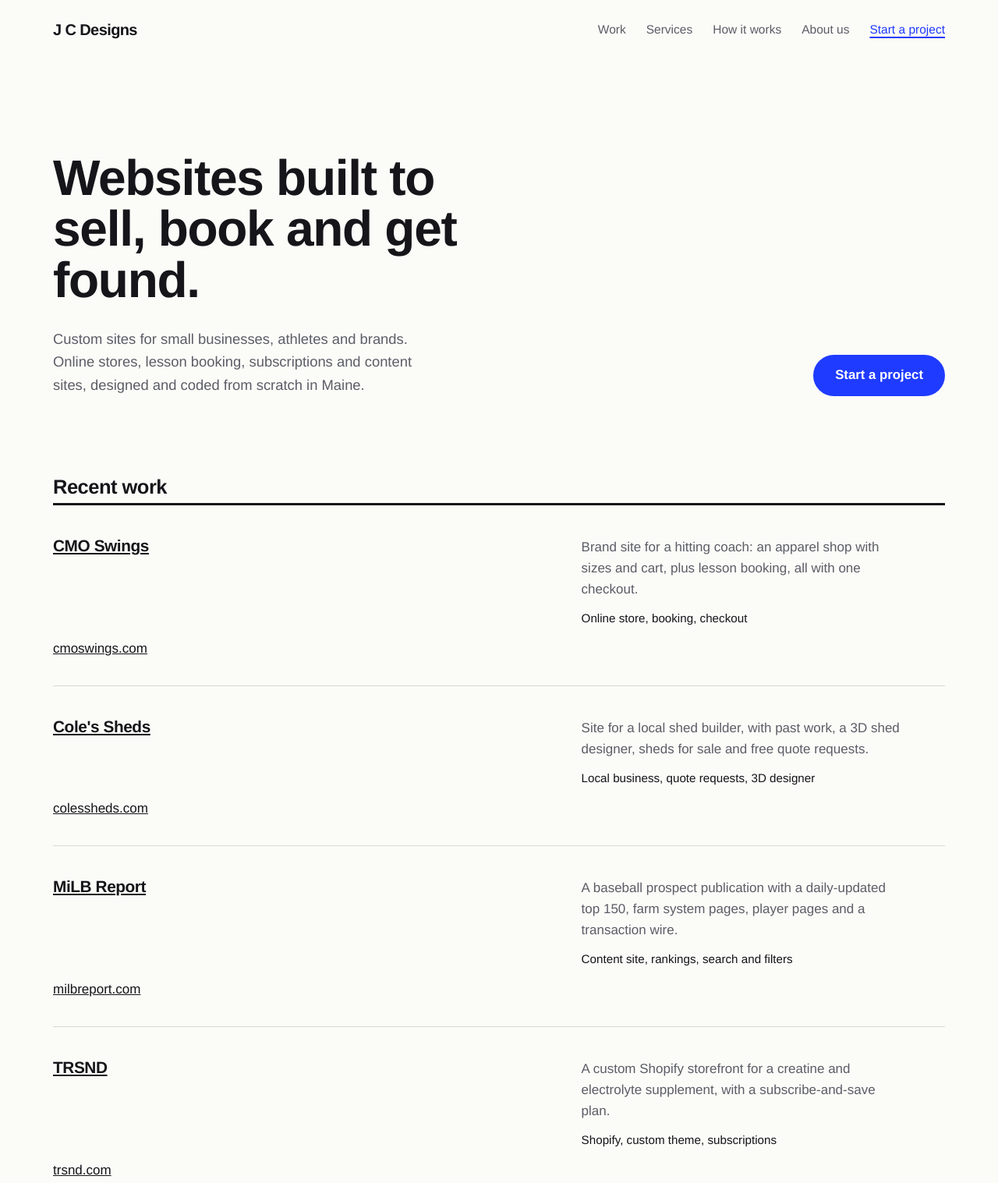
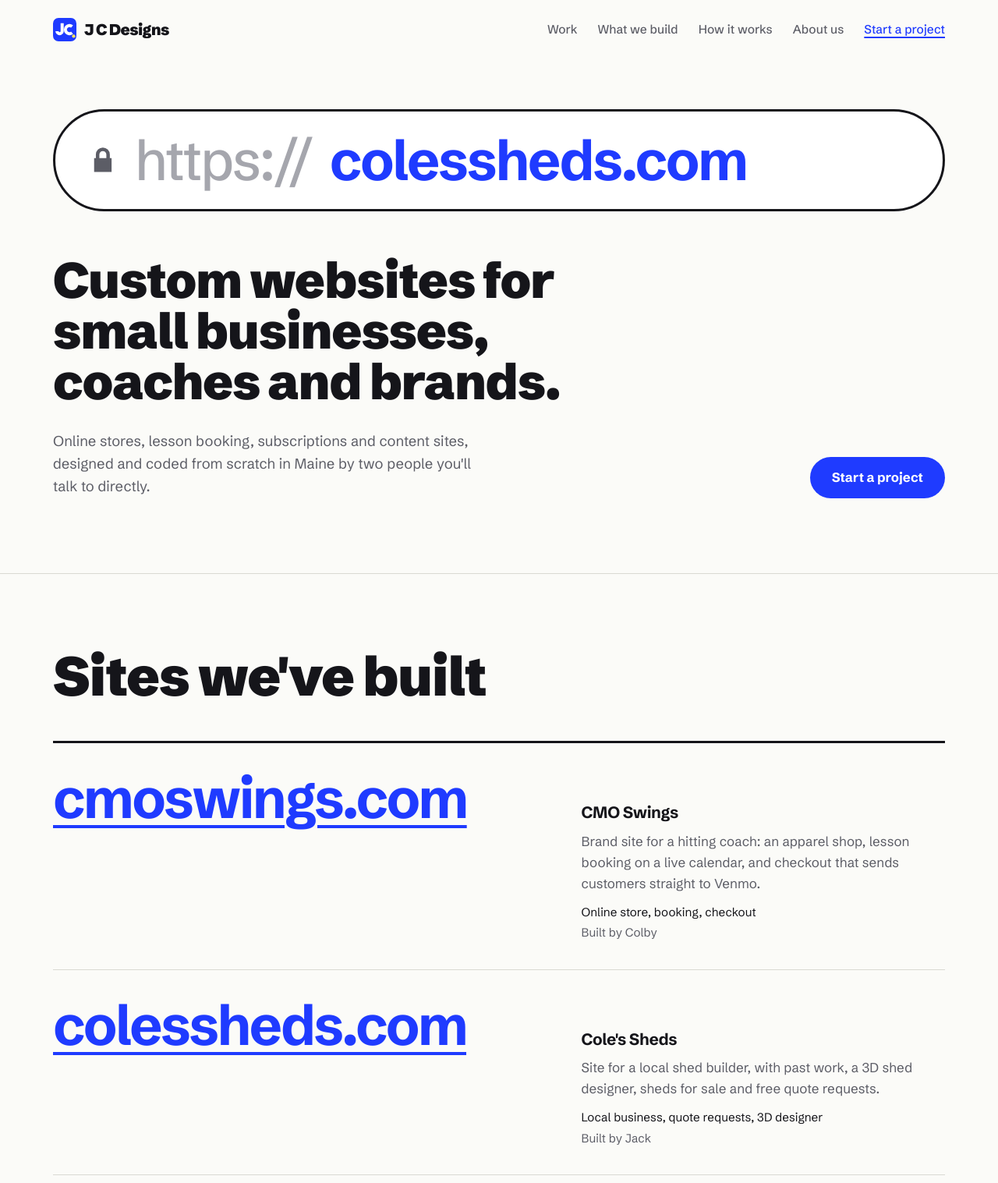
Before and after one commit to ctmcards1-art/jcdzn, a plain HTML site: page index.html in a window 1280 px wide. Shown: the top 1517 px of the page at 78% size. Drawn offline with Linux system fonts and the light colour scheme.

Commit message:
Redesign: address-bar hero, domains as the portfolio

```diff
--- a/index.html
+++ b/index.html
@@ -3,11 +3,11 @@
 <head>
 <meta charset="utf-8">
 <meta name="viewport" content="width=device-width, initial-scale=1">
-<title>J C Designs | Custom websites for small businesses and brands</title>
-<meta name="description" content="Custom websites built from scratch for small businesses, athletes and brands. Online stores, booking, subscriptions and content sites. Based in Maine.">
+<title>J C Designs | Custom websites for small businesses, coaches and brands</title>
+<meta name="description" content="Custom websites built from scratch for small businesses, coaches and brands. Online stores, booking, subscriptions and content sites. Based in Maine.">
 <link rel="preconnect" href="https://fonts.googleapis.com">
 <link rel="preconnect" href="https://fonts.gstatic.com" crossorigin>
-<link href="https://fonts.googleapis.com/css2?family=Bricolage+Grotesque:opsz,wght@12..96,400;12..96,600;12..96,800&family=Instrument+Sans:wght@400;500;600&display=swap" rel="stylesheet">
+<link href="https://fonts.googleapis.com/css2?family=Schibsted+Grotesk:wght@400;500;700;900&display=swap" rel="stylesheet">
 <link rel="icon" href="favicon.svg" type="image/svg+xml">
 <link rel="apple-touch-icon" href="apple-touch-icon.png">
 <link rel="stylesheet" href="styles.css">
@@ -16,10 +16,10 @@
 
 <header class="site">
   <div class="wrap">
-    <a class="logo" href="#top">J C Designs<span aria-hidden="true"></span></a>
+    <a class="logo" href="#top"><img src="favicon.svg" alt="">J C Designs</a>
     <nav class="links" aria-label="Main">
       <a href="#work">Work</a>
-      <a href="#services">Services</a>
+      <a href="#services">What we build</a>
       <a href="#process">How it works</a>
       <a href="about.html">About us</a>
       <a class="nav-cta" href="#contact">Start a project</a>
@@ -29,50 +29,59 @@
 
 <main id="top">
   <div class="hero wrap">
-    <h1>Websites built to sell, book and get found.</h1>
+    <div class="bar" aria-hidden="true">
+      <svg viewBox="0 0 16 16" fill="currentColor"><path d="M4 7V5a4 4 0 1 1 8 0v2h1v8H3V7h1Zm2 0h4V5a2 2 0 1 0-4 0v2Z"/></svg>
+      <span class="scheme">https://</span><a id="addr" href="https://cmoswings.com" tabindex="-1">cmoswings.com</a><span class="caret"></span>
+    </div>
+    <h1>Custom websites for small businesses, coaches and brands.</h1>
     <div class="hero-row">
-      <p>Custom sites for small businesses, athletes and brands. Online stores, lesson booking, subscriptions and content sites, designed and coded from scratch in Maine.</p>
-      <a class="btn signal" href="#contact">Start a project</a>
+      <p>Online stores, lesson booking, subscriptions and content sites, designed and coded from scratch in Maine by two people you'll talk to directly.</p>
+      <a class="btn" href="#contact">Start a project</a>
     </div>
   </div>
 
-  <section class="work" id="work" aria-labelledby="work-title">
+  <section class="block" id="work" aria-labelledby="work-title">
     <div class="wrap">
-      <h2 id="work-title">Recent work</h2>
+      <h2 id="work-title">Sites we've built</h2>
       <ul class="projects">
         <li class="project">
-          <h3><a href="https://cmoswings.com" target="_blank" rel="noopener">CMO Swings</a></h3>
+          <a class="domain" href="https://cmoswings.com" target="_blank" rel="noopener">cmoswings.com</a>
           <div>
-            <p>Brand site for a hitting coach: an apparel shop with sizes and cart, plus lesson booking, all with one checkout.</p>
+            <h3>CMO Swings</h3>
+            <p>Brand site for a hitting coach: an apparel shop, lesson booking on a live calendar, and checkout that sends customers straight to Venmo.</p>
             <div class="what">Online store, booking, checkout</div>
+            <div class="who">Built by Colby</div>
           </div>
-          <a class="visit" href="https://cmoswings.com" target="_blank" rel="noopener">cmoswings.com</a>
         </li>
         <li class="project">
-          <h3><a href="https://www.colessheds.com" target="_blank" rel="noopener">Cole's Sheds</a></h3>
+          <a class="domain" href="https://www.colessheds.com" target="_blank" rel="noopener">colessheds.com</a>
           <div>
+            <h3>Cole's Sheds</h3>
             <p>Site for a local shed builder, with past work, a 3D shed designer, sheds for sale and free quote requests.</p>
             <div class="what">Local business, quote requests, 3D designer</div>
+            <div class="who">Built by Jack</div>
           </div>
-          <a class="visit" href="https://www.colessheds.com" target="_blank" rel="noopener">colessheds.com</a>
         </li>
         <li class="project">
-          <h3><a href="https://milbreport.com" target="_blank" rel="noopener">MiLB Report</a></h3>
+          <a class="domain" href="https://milbreport.com" target="_blank" rel="noopener">milbreport.com</a>
           <div>
+            <h3>MiLB Report</h3>
             <p>A baseball prospect publication with a daily-updated top 150, farm system pages, player pages and a transaction wire.</p>
             <div class="what">Content site, rankings, search and filters</div>
+            <div class="who">Built by Colby</div>
           </div>
-          <a class="visit" href="https://milbreport.com" target="_blank" rel="noopener">milbreport.com</a>
         </li>
         <li class="project">
-          <h3><a href="https://trsnd.com" target="_blank" rel="noopener">TRSND</a></h3>
+          <a class="domain" href="https://trsnd.com" target="_blank" rel="noopener">trsnd.com</a>
           <div>
+            <h3>TRSND</h3>
             <p>A custom Shopify storefront for a creatine and electrolyte supplement, with a subscribe-and-save plan.</p>
             <div class="what">Shopify, custom theme, subscriptions</div>
+            <div class="who">Built by Colby</div>
           </div>
-          <a class="visit" href="https://trsnd.com" target="_blank" rel="noopener">trsnd.com</a>
         </li>
       </ul>
+      <p class="visited-note">Sites you've already opened turn <span>violet</span>, same as any link.</p>
     </div>
   </section>
 
@@ -86,7 +95,7 @@
         </div>
         <div>
           <h3>Booking and lessons</h3>
-          <p>Let customers pick a time, pay up front and get a confirmation, so you stop scheduling over text.</p>
+          <p>Customers pick a time from your real calendar and get a confirmation, so you stop scheduling over text.</p>
         </div>
         <div>
           <h3>Subscriptions</h3>
@@ -110,11 +119,11 @@
         </li>
         <li>
           <h3>See it take shape</h3>
-          <p>We design and build the site and send you a working preview link early, so you can click through it and ask for changes.</p>
+          <p>We send you a working preview link early, so you can click through it and ask for changes before launch.</p>
         </li>
         <li>
           <h3>Launch on your domain</h3>
-          <p>The site goes live on your domain, and you get help with updates afterward so it keeps working as the business grows.</p>
+          <p>The site goes live at your own address, and you get help with updates afterward as the business grows.</p>
         </li>
       </ol>
     </div>
@@ -130,9 +139,8 @@
     <!--
       CONTACT FORM: submissions go through FormSubmit (formsubmit.co) and are
       emailed to Colby, with a copy to Jack. The very first submission sends an
-      activation email to Colby's inbox; click the link in it once and every
-      later message is delivered. FormSubmit then shows a private form address
-      you can swap in below (FORM_ENDPOINT) to keep the email out of the page.
+      activation email to each inbox; click the link in it once and every
+      later message is delivered.
     -->
     <form id="contact-form" novalidate>
       <label for="cf-name">Name <input id="cf-name" name="name" autocomplete="name" required></label>
@@ -148,7 +156,7 @@
       </label>
       <label for="cf-message">Tell us about it <textarea id="cf-message" name="message"></textarea></label>
       <input type="text" name="_honey" tabindex="-1" autocomplete="off" aria-hidden="true" style="position:absolute;left:-9999px">
-      <button class="btn signal" type="submit" id="cf-send">Send message</button>
+      <button class="btn" type="submit" id="cf-send">Send message</button>
       <p class="form-status" id="cf-status" role="status" aria-live="polite"></p>
     </form>
   </div>
@@ -156,12 +164,43 @@
 
 <footer>
   <div class="wrap">
-    <span>&copy; <span id="yr">2026</span> J C Designs</span>
-    <span><a href="about.html">About us</a> &nbsp;&nbsp; <a href="https://www.linkedin.com/in/colby-moholland-ba1946391/" target="_blank" rel="noopener">Colby on LinkedIn</a> &nbsp;&nbsp; Custom websites, built in Maine</span>
+    <span>&copy; <span id="yr">2026</span> J C Designs. Custom websites, built in Maine.</span>
+    <nav aria-label="Footer"><a href="about.html">About us</a><a href="https://www.linkedin.com/in/colby-moholland-ba1946391/" target="_blank" rel="noopener">Colby on LinkedIn</a><a href="https://www.linkedin.com/in/jack-caricofe-293b00419/" target="_blank" rel="noopener">Jack on LinkedIn</a></nav>
   </div>
 </footer>
 
 <script>
+  // Address bar: types out each site we've built, then ends on "yours".
+  (function () {
+    const a = document.getElementById('addr');
+    const sites = [
+      ['cmoswings.com', 'https://cmoswings.com'],
+      ['colessheds.com', 'https://www.colessheds.com'],
+      ['milbreport.com', 'https://milbreport.com'],
+      ['trsnd.com', 'https://trsnd.com'],
+      ['yourbusiness.com', '#contact']
+    ];
+    if (matchMedia('(prefers-reduced-motion: reduce)').matches) {
+      a.textContent = 'yourbusiness.com'; a.href = '#contact'; a.classList.add('yours'); return;
+    }
+    let i = 0;
+    const wait = ms => new Promise(r => setTimeout(r, ms));
+    async function run() {
+      for (;;) {
+        const [name, href] = sites[i];
+        a.href = href; a.classList.toggle('yours', href === '#contact');
+        for (let n = 1; n <= name.length; n++) { a.textContent = name.slice(0, n); await wait(55 + Math.random() * 45); }
+        await wait(href === '#contact' ? 3200 : 1500);
+        for (let n = name.length; n >= 0; n--) { a.textContent = name.slice(0, n); await wait(22); }
+        a.classList.remove('yours');
+        await wait(220);
+        i = (i + 1) % sites.length;
+      }
+    }
+    a.textContent = '';
+    setTimeout(run, 400);
+  })();
+
   // Contact form: sends each inquiry to Colby and to Jack as two separate
   // FormSubmit emails. Each address activates once via FormSubmit's first email.
   const FORM_ENDPOINTS = [
```
